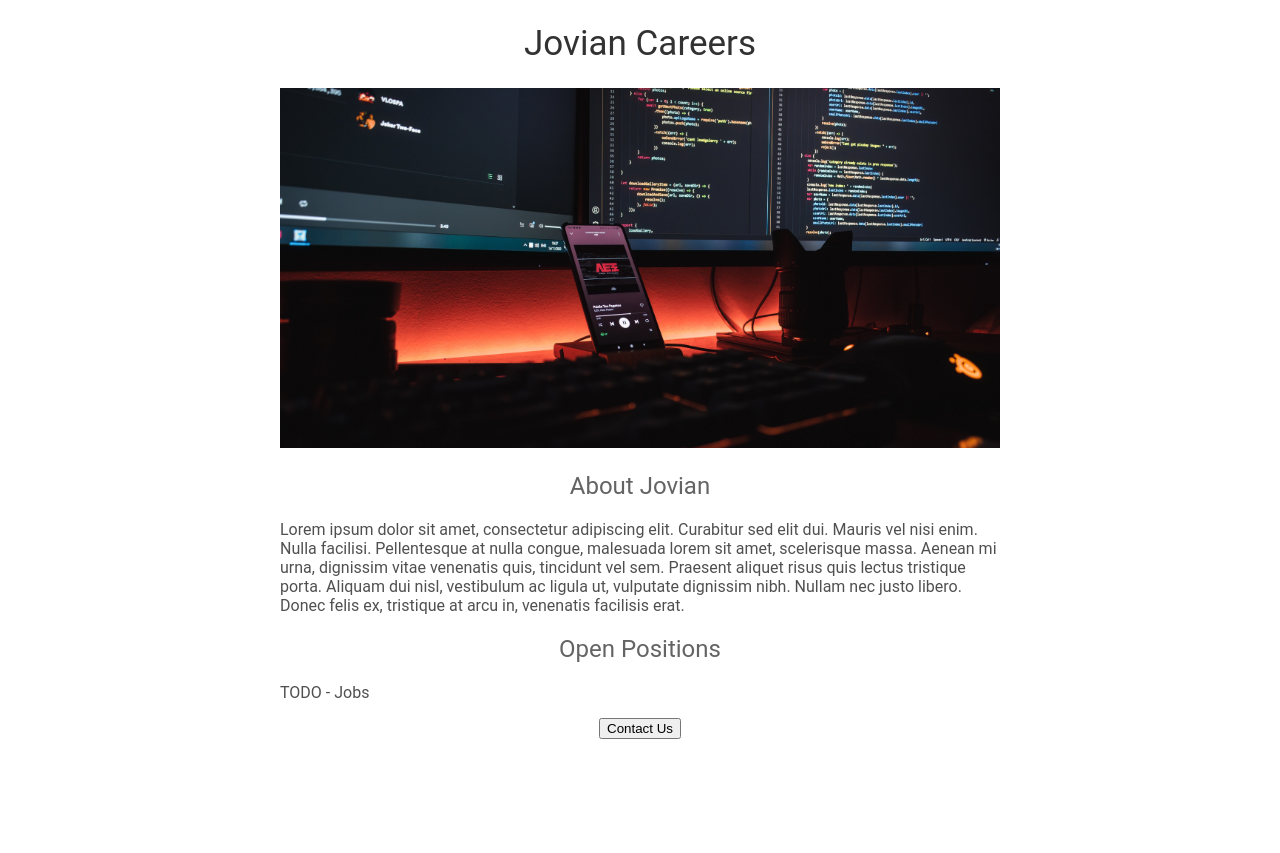
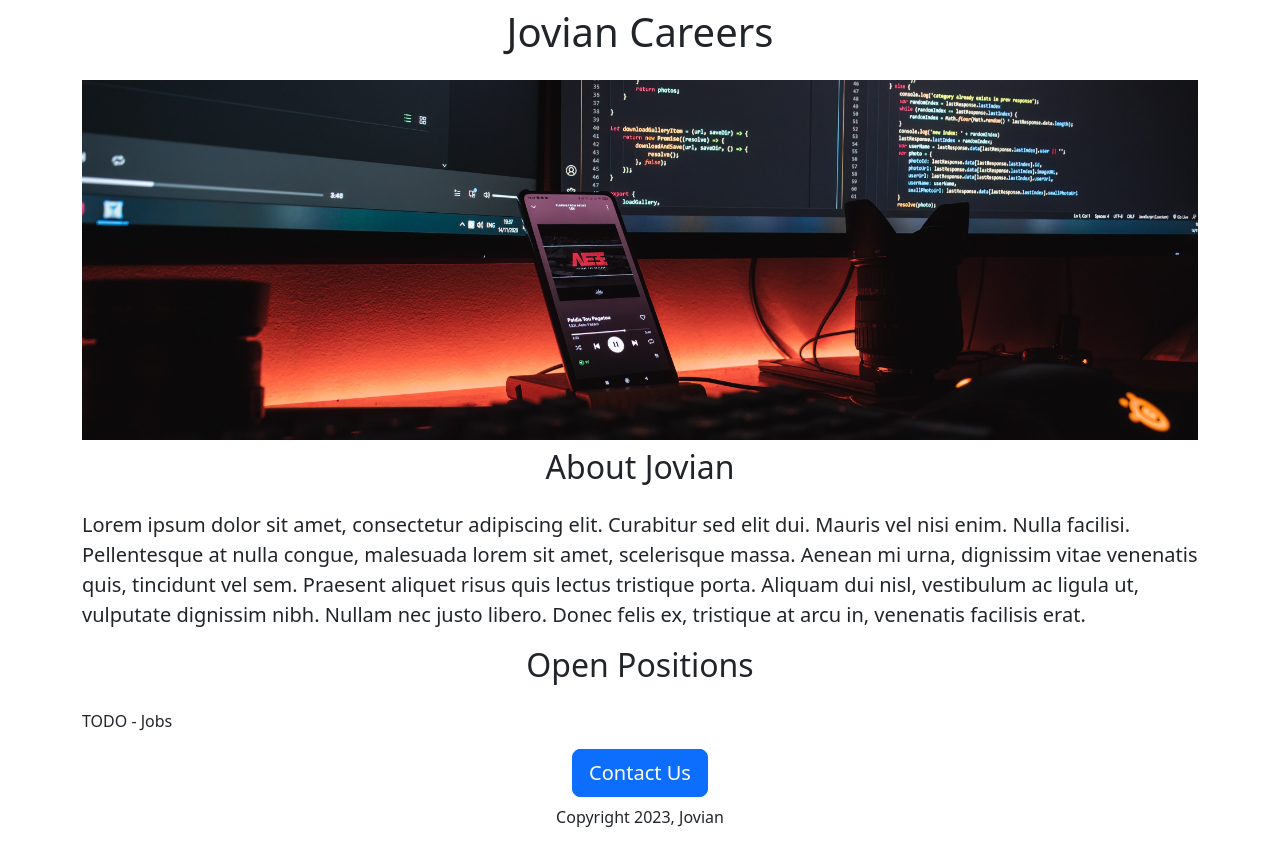
Before and after one commit to VamsiMohanRamineedi/jovian-careers-website, a Flask app: page / in a window 1280 px wide. Before the commit the page ends 739 px from the top, so only its background shows below. Run offline with Flask 2, Linux system fonts and the light colour scheme.

Commit message:
Added bootstrap

```diff
--- a/templates/home.html
+++ b/templates/home.html
@@ -1,47 +1,29 @@
 <!DOCTYPE html>
 <html>
     <head>
+        <meta charset="utf-8">
+        <meta name="viewport" content="width=device-width, initial-scale=1">
         <title>Jovian Careers</title>
+        <link href="https://cdn.jsdelivr.net/npm/bootstrap@5.2.3/dist/css/bootstrap.min.css" rel="stylesheet" integrity="sha384-rbsA2VBKQhggwzxH7pPCaAqO46MgnOM80zW1RWuH61DGLwZJEdK2Kadq2F9CUG65" crossorigin="anonymous">
         <style>
-            h1 {
-                font-size: 35px;
-                font-family: Roboto;
-                font-weight: normal;
-                color: rgb(50, 50, 50);
-                text-align: center;
-            }
-            h2 {
-                font-size: 30 px;
-                font-family: Roboto;
-                font-weight: normal;
-                color: rgb(100, 100, 100);
-                text-align: center;
-            }
-            p {
-                font-family: Roboto;
-                color: rgb(80, 80, 80);
-            }
-            #container {
-                max-width: 720px;
-                margin: 0 auto;
-            }
             #banner {
+                height: 360px;
                 width: 100%;
-                height: 360px;
                 object-fit: cover;
             }
         </style>
     </head>
     <body>
-        <div id="container">
-            <h1>Jovian Careers</h1>
-            <img id="banner" src="https://jovian-careers-website.vamsimohanramin.repl.co/static/banner.jpg" >
-            <h2>About Jovian</h2>
-            <p>Lorem ipsum dolor sit amet, consectetur adipiscing elit. Curabitur sed elit dui. Mauris vel nisi enim. Nulla facilisi. Pellentesque at nulla congue, malesuada lorem sit amet, scelerisque massa. Aenean mi urna, dignissim vitae venenatis quis, tincidunt vel sem. Praesent aliquet risus quis lectus tristique porta. Aliquam dui nisl, vestibulum ac ligula ut, vulputate dignissim nibh. Nullam nec justo libero. Donec felis ex, tristique at arcu in, venenatis facilisis erat.</p>
-            <h2>Open Positions</h2>
+        <div class="container">
+            <h1 class="text-center mt-2 mb-4">Jovian Careers</h1>
+            <img class="img-fluid" id="banner" src="https://jovian-careers-website.vamsimohanramin.repl.co/static/banner.jpg" >
+            <h2 class="text-center mt-2 mb-4">About Jovian</h2>
+            <p class="lead">Lorem ipsum dolor sit amet, consectetur adipiscing elit. Curabitur sed elit dui. Mauris vel nisi enim. Nulla facilisi. Pellentesque at nulla congue, malesuada lorem sit amet, scelerisque massa. Aenean mi urna, dignissim vitae venenatis quis, tincidunt vel sem. Praesent aliquet risus quis lectus tristique porta. Aliquam dui nisl, vestibulum ac ligula ut, vulputate dignissim nibh. Nullam nec justo libero. Donec felis ex, tristique at arcu in, venenatis facilisis erat.</p>
+            <h2 class="text-center mt-2 mb-4">Open Positions</h2>
             <p>TODO - Jobs</p>
-            <div style="text-align: center;">
-            <button>Contact Us</button>
+            <div class="text-center mb-4">
+            <button class="btn btn-primary btn-lg">Contact Us</button>
+            <p class="mt-2">Copyright 2023, Jovian</p>
             </div>
         </div>
     </body>
```
